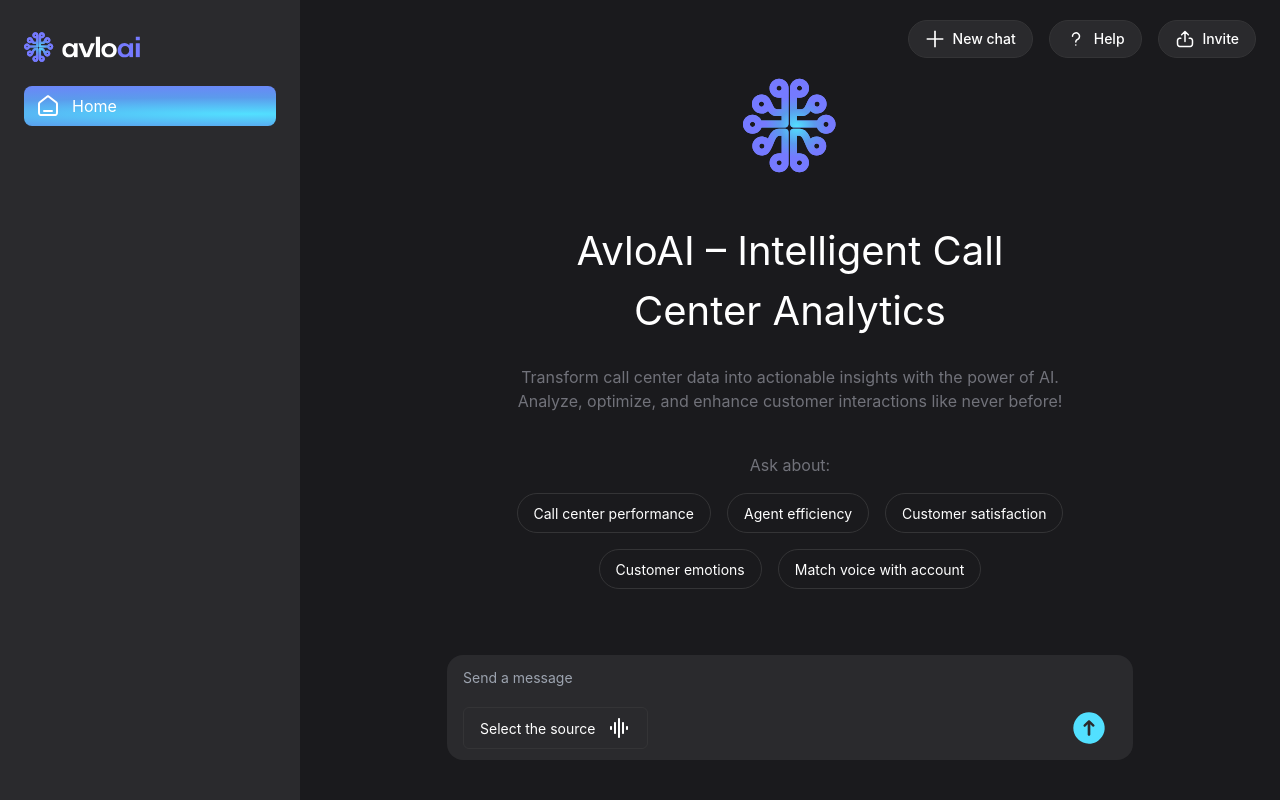
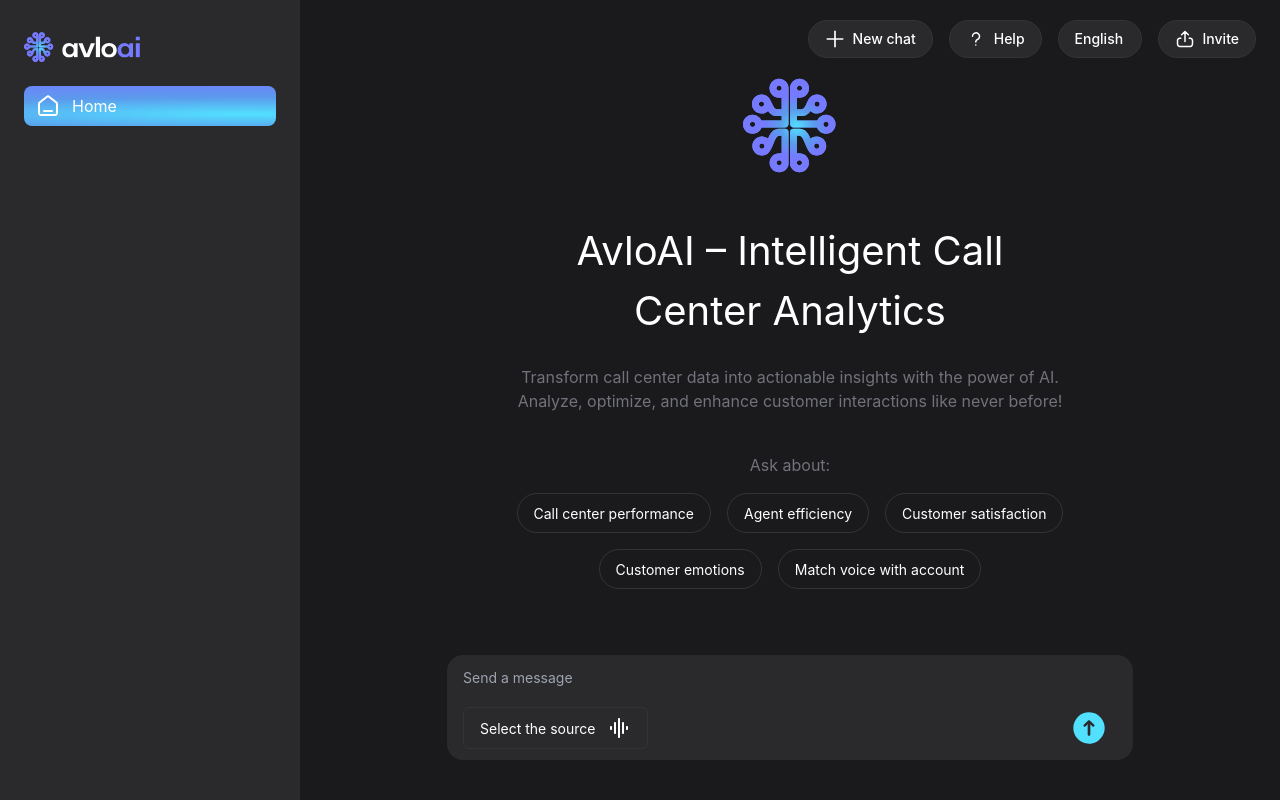
Before and after one commit to Avlocorp/avlo-ai, a React (Vite) app: page / in a window 1280 px wide. Built offline with nearby package versions, Linux system fonts and the light colour scheme.

Commit message:
add lang

```diff
--- a/src/components/layout/Header/index.tsx
+++ b/src/components/layout/Header/index.tsx
@@ -2,10 +2,12 @@
 import QuestionIcon from "assets/icons/questionIcon";
 import PlusIcon from "assets/icons/PlusIcon";
 import ShareButton from "components/ui/button/shareBtn";
+import { useState } from "react";
 
 const { Header } = Layout;
 
 const HeaderMain = () => {
+  const [language, setLanguage] = useState("EN");
   return (
     <Header className="sticky bg-[#1A1A1D] px-6 h-[78px] flex justify-end items-center top-0 z-10">
       <div className="flex items-center gap-4">
@@ -17,6 +19,15 @@
           <QuestionIcon />
           <span className="text-white text-sm font-medium">Help</span>
         </button>
+        <select
+          className="px-4 py-2 bg-[#2A2A2D] flex items-center justify-center border border-[#343436] gap-2 rounded-full hover:bg-[#3A3A3D] transition-colors duration-200 text-white text-sm font-medium appearance-none cursor-pointer"
+          value={language}
+          onChange={(e) => setLanguage(e.target.value)}
+        >
+          <option value="EN">English</option>
+          <option value="UZ">O‘zbek</option>
+          <option value="TJ">Тоҷикӣ</option>
+        </select>
         <ShareButton className="px-4 py-2 bg-[#2A2A2D] flex items-center justify-center border border-[#343436] gap-2 rounded-full hover:bg-[#3A3A3D] transition-colors duration-200 text-white text-sm font-medium" />
       </div>
     </Header>
```
